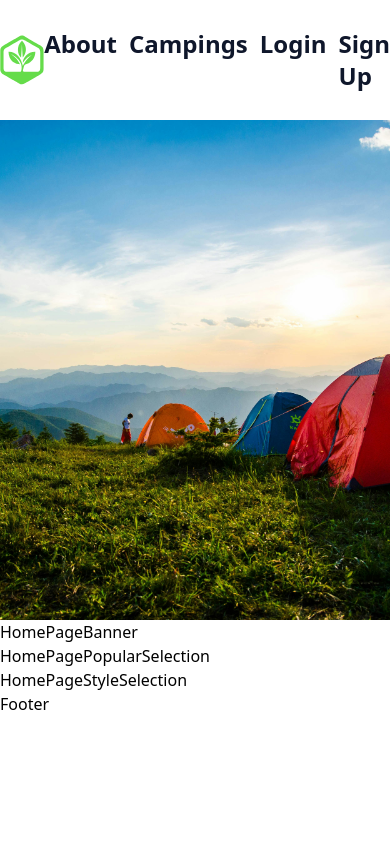
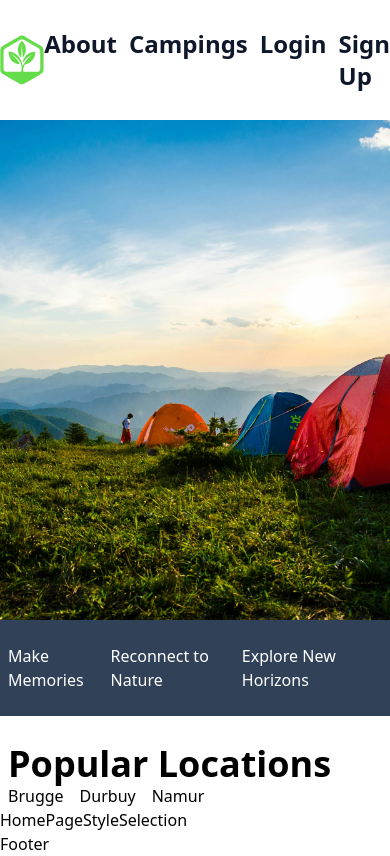
Before and after one commit to kevin-van-damme/buitenbijons_fe_v3, a Next.js app: page / in a window 390 px wide. Built offline with nearby package versions, Linux system fonts and the light colour scheme.

Commit message:
focussing mobile first

```diff
--- a/src/app/components/homepage/HomePageBanner.tsx
+++ b/src/app/components/homepage/HomePageBanner.tsx
@@ -1,4 +1,12 @@
 const HomePageBanner = () => {
-  return <div>HomePageBanner</div>;
+  return (
+    <div className="mb-7 bg-slate-700 text-white px-2 py-6 lg:py-3">
+      <ul className="flex justify-around text-md max-w-7xl mx-auto">
+        <li>Make Memories</li>
+        <li>Reconnect to Nature</li>
+        <li>Explore New Horizons</li>
+      </ul>
+    </div>
+  );
 };
 export default HomePageBanner;
--- a/src/app/components/homepage/HomePagePopularSelection.tsx
+++ b/src/app/components/homepage/HomePagePopularSelection.tsx
@@ -1,4 +1,13 @@
 const HomePagePopularSelection = () => {
-  return <div>HomePagePopularSelection</div>;
+  return (
+    <div className="px-2">
+      <h3 className="text-4xl font-bold">Popular Locations</h3>
+      <ul className="flex flex-row gap-4">
+        <li>Brugge</li>
+        <li>Durbuy</li>
+        <li>Namur</li>
+      </ul>
+    </div>
+  );
 };
 export default HomePagePopularSelection;
```
